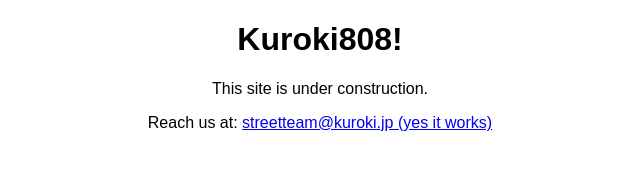
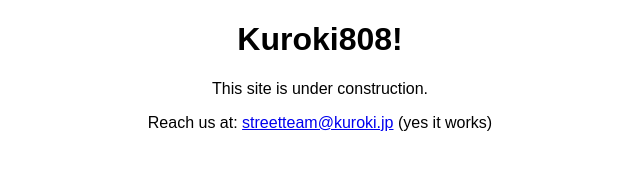
Before and after one commit to k-o-r-o/kuroki808, a plain HTML site: page index.html in a window 1280 px wide. Shown: the whole page, without its empty margins (320-960 px from the left). Drawn offline with Linux system fonts and the light colour scheme.

Commit message:
Update index.html

```diff
--- a/index.html
+++ b/index.html
@@ -19,7 +19,7 @@
     <div>
        <h1>Kuroki808!</h1>
         <p>This site is under construction.</p>
-        <p>Reach us at: <a href="mailto:streetteam@kuroki.jp">streetteam@kuroki.jp (yes it works)</a></p>
+        <p>Reach us at: <a href="mailto:streetteam@kuroki.jp">streetteam@kuroki.jp</a> (yes it works)</p>
     </div>
 </body>
 </html>
```
